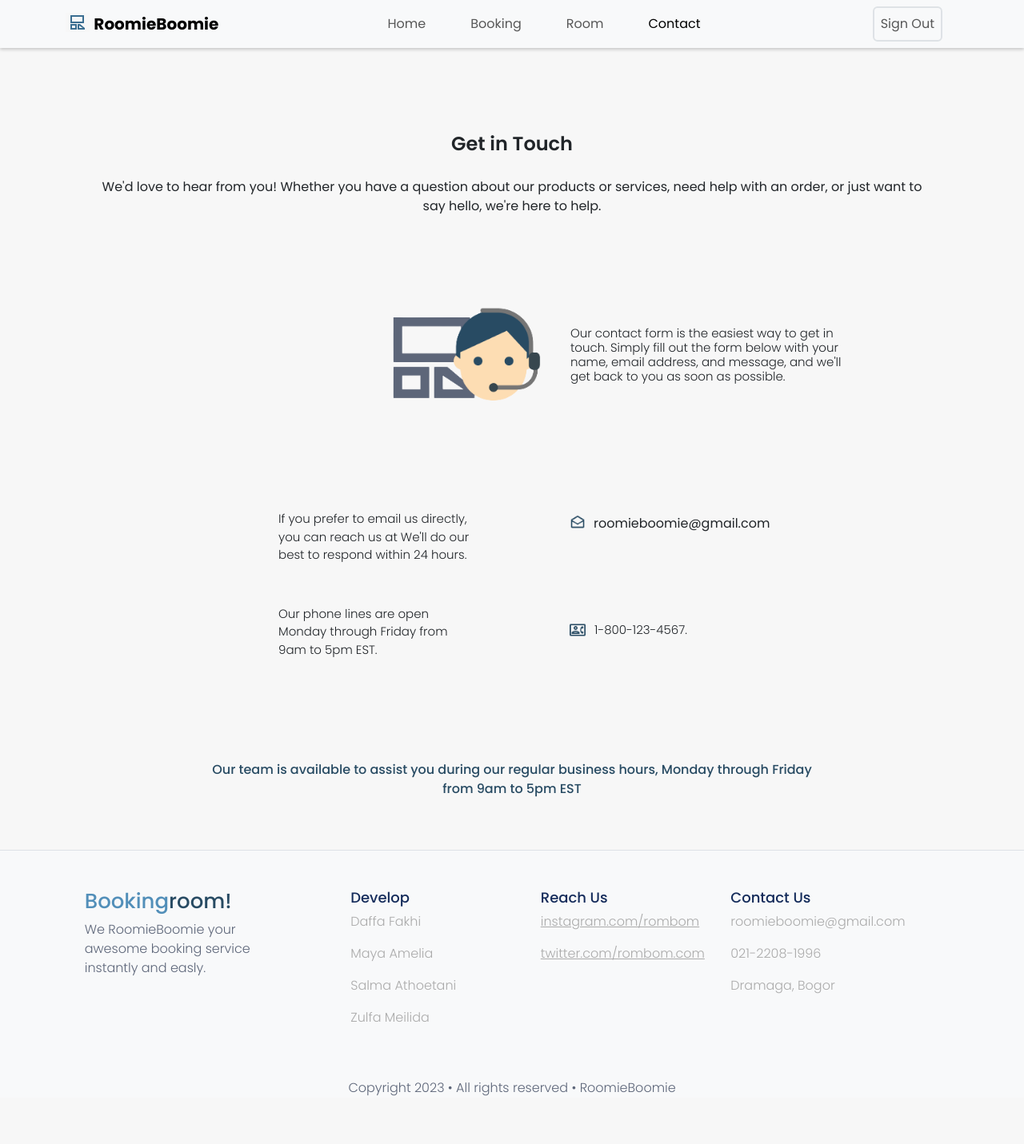
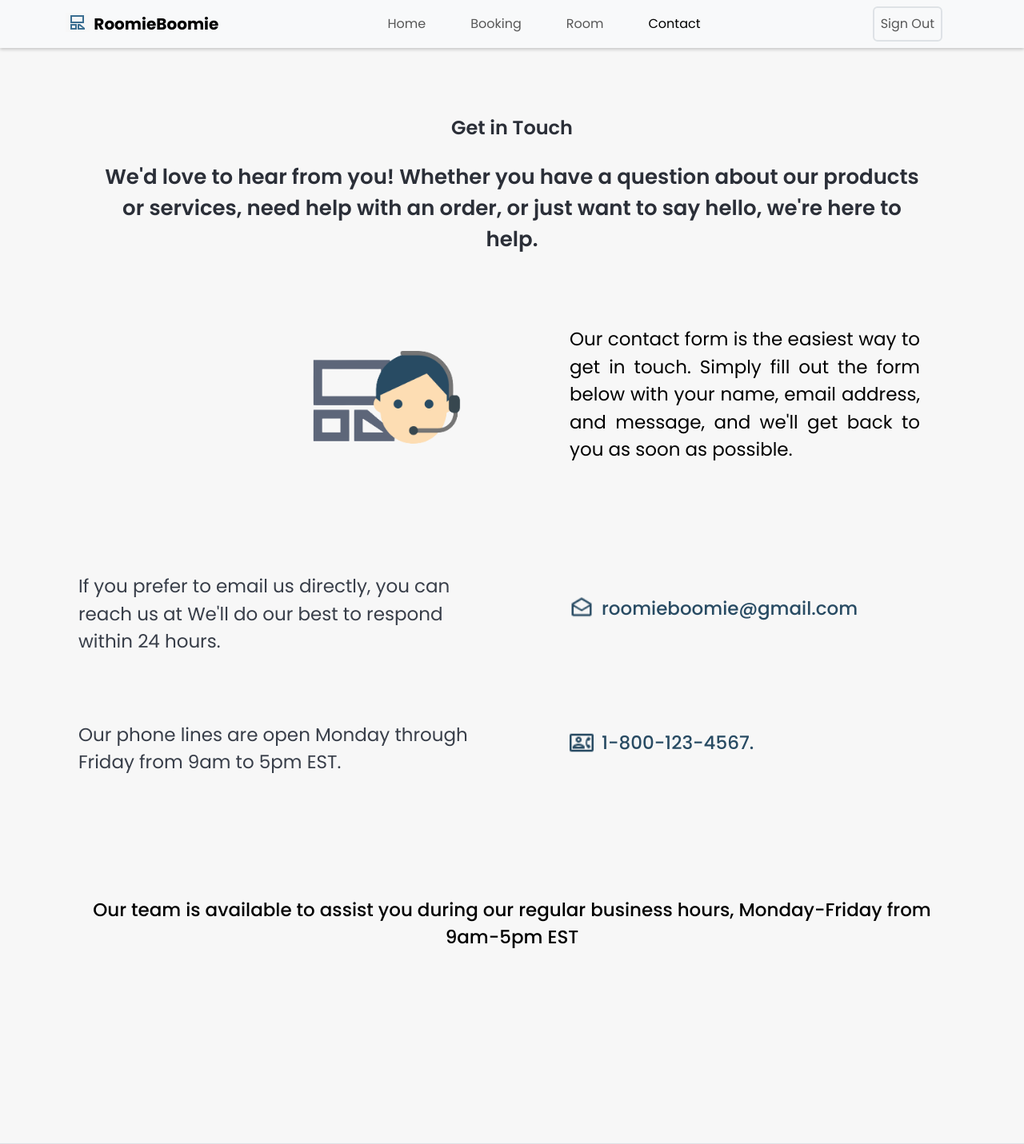
Before and after one commit to zulfameilida/ADSKel2, a PHP site: page /contact.html in a window 1280 px wide. Shown: the top 1431 px of the page at 80% size. Before the commit the page ends 1371 px from the top, so only its background shows below. Run offline with PHP 8.4, Linux system fonts and the light colour scheme.

Commit message:
revisi 1

```diff
--- a/contact.html
+++ b/contact.html
@@ -6,25 +6,20 @@
   <meta name="viewport" content="width=device-width, initial-scale=1">
   <meta http-equiv="X-UA-Compatible" content="IE=edge" />
   <title> RoomieBoomie.com </title>
-  <link href="https://cdn.jsdelivr.net/npm/bootstrap@5.3.0-alpha3/dist/css/bootstrap.min.css" rel="stylesheet"
-    integrity="sha384-KK94CHFLLe+nY2dmCWGMq91rCGa5gtU4mk92HdvYe+M/SXH301p5ILy+dN9+nJOZ" crossorigin="anonymous">
-  <link href="stylecr.css" rel="stylesheet">
-  <link rel="icon" href="/asset/Logo.png" type="image/x-icon">
+  <link href="https://cdn.jsdelivr.net/npm/bootstrap@5.3.0-alpha3/dist/css/bootstrap.min.css" rel="stylesheet" integrity="sha384-KK94CHFLLe+nY2dmCWGMq91rCGa5gtU4mk92HdvYe+M/SXH301p5ILy+dN9+nJOZ" crossorigin="anonymous">
+  <link href="style.css" rel="stylesheet">
+  <link rel="icon" href="asset/Logo.png" type="image/x-icon">
 </head>
 
-<body style="height: 200px">
-  <script src="https://cdn.jsdelivr.net/npm/@popperjs/core@2.11.7/dist/umd/popper.min.js"
-    integrity="sha384-zYPOMqeu1DAVkHiLqWBUTcbYfZ8osu1Nd6Z89ify25QV9guujx43ITvfi12/QExE"
-    crossorigin="anonymous"></script>
-  <script src="https://cdn.jsdelivr.net/npm/bootstrap@5.3.0-alpha3/dist/js/bootstrap.min.js"
-    integrity="sha384-Y4oOpwW3duJdCWv5ly8SCFYWqFDsfob/3GkgExXKV4idmbt98QcxXYs9UoXAB7BZ"
-    crossorigin="anonymous"></script>
+<body>
+  <script src="https://cdn.jsdelivr.net/npm/@popperjs/core@2.11.7/dist/umd/popper.min.js" integrity="sha384-zYPOMqeu1DAVkHiLqWBUTcbYfZ8osu1Nd6Z89ify25QV9guujx43ITvfi12/QExE" crossorigin="anonymous"></script>
+  <script src="https://cdn.jsdelivr.net/npm/bootstrap@5.3.0-alpha3/dist/js/bootstrap.min.js" integrity="sha384-Y4oOpwW3duJdCWv5ly8SCFYWqFDsfob/3GkgExXKV4idmbt98QcxXYs9UoXAB7BZ" crossorigin="anonymous"></script>
 
   <!-- Navigation-->
   <nav class="navbar navbar-expand-lg navbar-light bg-light fixed-top">
     <div class="container">
       <a class="navbar-brand" href="#">
-        <img src="/asset/Logo.svg" alt="Logo" width="30" height="24" class="d-inline-block align-text-top">
+        <img src="asset/Logo.svg" alt="Logo" width="30" height="24" class="d-inline-block align-text-top">
         <span style="font-weight: bold;">RoomieBoomie</span>
       </a>
       <button class="navbar-toggler" type="button" data-bs-toggle="collapse" data-bs-target="#navbarText"
@@ -34,7 +29,7 @@
       <div class="collapse navbar-collapse justify-content-center" id="navbarCenteredExample">
         <ul class="navbar-nav mb-2 mb-lg-0">
           <li class="nav-item">
-            <a class="nav-link" href="#">Home</a>
+            <a class="nav-link" href="home.html">Home</a>
           </li>
           <li class="nav-item">
             <a class="nav-link" href="booking.html">Booking</a>
@@ -43,7 +38,7 @@
             <a class="nav-link" href="room.html">Room</a>
           </li>
           <li class="nav-item">
-            <a class="nav-link active" aria-current="page" href="#">Contact</a>
+            <a class="nav-link active" aria-current="page" href="contact.html">Contact</a>
           </li>
         </ul>
 
@@ -55,27 +50,29 @@
       </ul>
     </div>
   </nav>
+
   <header class="py-5 pb-2">
     <div class="container px-5">
       <div class="row gx-5 align-items-center">
-        <div class="col-md-20 text-center"> <!-- Ubah col-md-6 menjadi col-md-12 dan tambahkan kelas text-center -->
-          <div class="fs-4 py-4 custom-text-7">Get in Touch</div>
-          <p>We'd love to hear from you! Whether you have a question about our products or services, need help with an
+        <div class="col-md-20 text-center">
+          <div class="fs-4 py-4 custom-header-2">Get in Touch</div>
+          <p class="custom-text-2">We'd love to hear from you! Whether you have a question about our products or services, need help with an
             order, or just want to say hello, we're here to help.</p>
         </div>
   </header>
+
   <section>
     <div class="container py-3 pb-5">
       <div class="row gx-5 align-items-center">
         <div class="col-md-6">
           <div class="px-3">
-            <img src="/asset/c.png" style="width: 300px; margin-left: 150px;" />
+            <img src="asset/c.png" style="width: 300px; margin-left: 200px; margin-bottom: 50px;" />
           </div>
         </div>
         <div class="col-md-6">
           <div class="px-5 py-5">
-            <h5 class="custom-h5" style="margin-top: 50px; margin-right: 80px; margin-left: 1px;"> Our contact form is the easiest way to get in touch. Simply fill out the form below with your name, email
-              address, and message, and we'll get back to you as soon as possible.</h5>
+            <p class="custom-text-7"> Our contact form is the easiest way to get in touch. Simply fill out the form below with your name, email
+              address, and message, and we'll get back to you as soon as possible.</p>
           </div>
         </div>
       </div>
@@ -87,14 +84,14 @@
       <div class="row gx-5 align-items-center">
         <div class="col-md-6">
           <div class="px-3">
-            <p class="custom-h5" style="margin-top: 50px; margin-right: 10px; margin-left: 100px;"> If you prefer to email us directly, you can reach us at We'll do our best to respond within 24 hours.</p>
+            <p class="custom-text-8"> If you prefer to email us directly, you can reach us at We'll do our best to respond within 24 hours.</p>
 
           </div>
         </div>
         <div class="col-md-6">
           <div class="px-5 py-5" style="display: inline-flex; align-items: center;">
-            <img src="/asset/pesan.png" alt="Logo" style="width:20px; height: 20px; margin-right: 10px; margin-bottom: 1px;">
-            roomieboomie@gmail.com</h5>
+            <img src="asset/pesan.png" alt="Logo" style="width:30px; height: 30px; margin-right: 10px; margin-bottom: 30px;">
+            <p class="custom-text-9">roomieboomie@gmail.com</p>
           </div>
         </div>
       </div>
@@ -106,15 +103,14 @@
       <div class="row gx-5 align-items-center">
         <div class="col-md-6">
           <div class="px-3">
-            <p class="custom-h5" style="margin-top: 13px; margin-right: 10px; margin-left: 100px;"> Our phone lines are open Monday through Friday from 9am to 5pm EST.</p>
+            <p class="custom-text-8"> Our phone lines are open Monday through Friday from 9am to 5pm EST.</p>
 
           </div>
         </div>
         <div class="col-md-6">
           <div class="px-5 py-5" style="display: inline-flex; align-items: center;">
-            <img src="/asset/nomor.png" alt="Logo" style="width:20px; height: 20px; margin-right: 10px; margin-bottom: 9px;">
-            <h5 class="custom-h5" style="margin-top: px; margin-right: 80px; margin-left: 1px;
-            "> 1-800-123-4567.</h5>
+            <img src="asset/nomor.png" alt="Logo" style="width:30px; height: 30px; margin-right: 10px; margin-bottom: 30px;">
+            <p class="custom-text-9"> 1-800-123-4567.</p>
           </div>
         </div>
       </div>
@@ -124,9 +120,9 @@
 
   <div class="container py-5 pb-5">
     <div class="row">
-      <div class="col-md-15">
-        <p class="text-center custom-text-1" style="font-size: 16px;">Our team is available to assist you during our
-          regular business hours, Monday through Friday <br> from 9am to 5pm EST</p>
+      <div class="col-md-12">
+        <p class="text-center custom-text-10">Our team is available to assist you during our
+          regular business hours, Monday-Friday from 9am-5pm EST</p>
       </div>
     </div>
   </div>
--- a/style.css
+++ b/style.css
@@ -232,3 +232,84 @@
   text-align: center;
   width: 100%;
 }
+
+.room-list {
+	padding: 0;
+  margin: 0 auto;
+  max-width: 800px;
+}
+
+.room-item {
+  overflow: auto;
+  background-color: white;
+  padding: 20px;
+  margin-bottom: 40px;
+  border-radius: 15px;
+}
+
+.room-item img {
+  float: left;
+  margin-right: 20px;
+  margin-bottom: 10px;
+}
+
+.header-custom-5 {
+  font-weight: 600;
+  font-size: 18px;
+  color: #1A1A1A;
+}
+
+.availability {
+  font-weight: 600;
+  font-size: 14px;
+  color: #4F4F4F;
+}
+
+.setelah-room {
+  font-weight: 400;
+  font-size: 12px;
+  color: #4F4F4F;
+}
+
+.btn-detail {
+  margin-top: 2px;
+  padding: 7.5px 24px;
+}
+
+.custom-header-2 {
+  font-weight: 600;
+  font-size: 36px;
+  color: #2B2F38;
+}
+
+.custom-text-2 {
+  font-weight: 600;
+  font-size: 26px;
+  color: #2B2F38;
+}
+
+.custom-text-7 {
+  text-align: justify;
+  font-weight: 400;
+  font-size: 23px;
+  color: #000;
+}
+
+.custom-text-8 {
+  font-weight: 400;
+  font-size: 23px;
+  color: #383E49;
+}
+
+.custom-text-9 {
+  margin-bottom: 30px;
+  font-weight: 500;
+  font-size: 23px;
+  color: #284B63;
+}
+
+.custom-text-10 {
+  font-weight: 500;
+  font-size: 23px;
+  color: #000;
+}
```
Also changed, not shown: room.html (+20 -20 lines).
